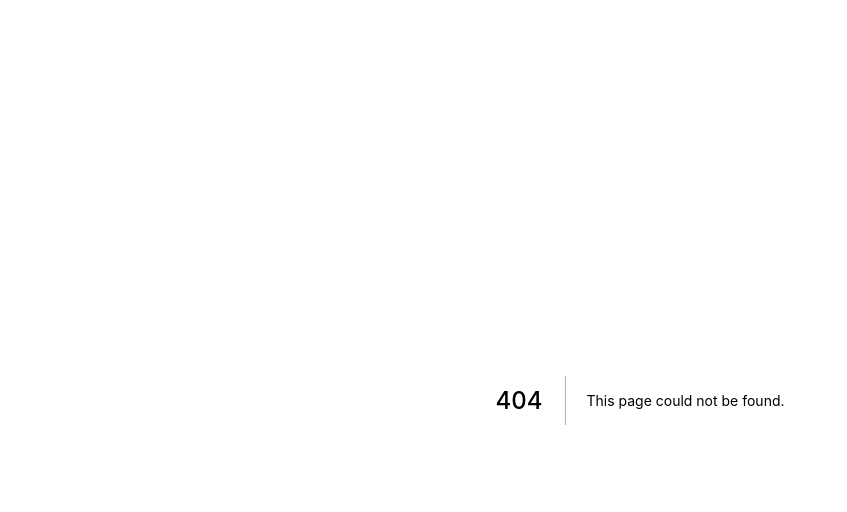
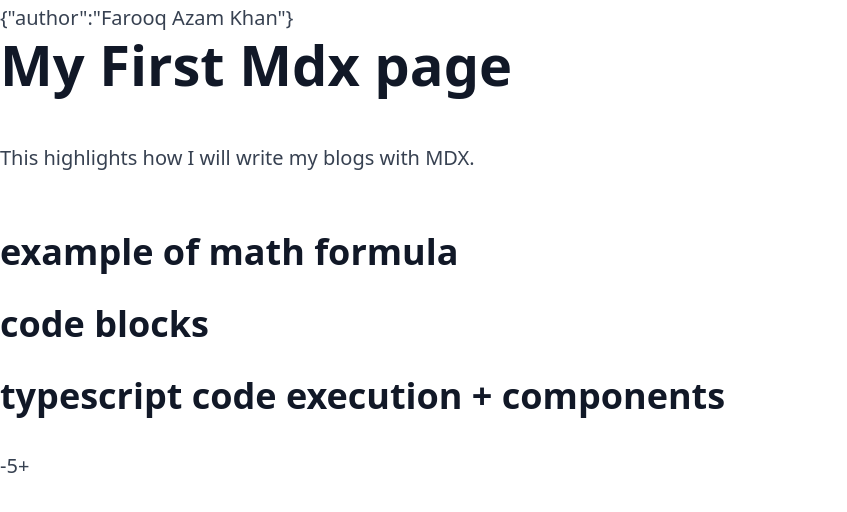
Before and after one commit to Farooq-azam-khan/next-app-tut, a Next.js app: page /my-first-mdx-page in a window 1280 px wide. Before the commit this address had no page. Shown: the top 512 px of the page, without its empty margins (0-847 px from the left). Built offline with nearby package versions, Linux system fonts and the light colour scheme.

Commit message:
built an mdx page

```diff
--- /dev/null
+++ b/components/Counter.tsx
@@ -0,0 +1,15 @@
+import { useState } from 'react'
+type Props = {
+    start_counter: number
+}
+const Counter = ({ start_counter }: Props) => {
+    const [counter, setCounter] = useState<number>(start_counter)
+
+    return (<div>
+        <button onClick={() => setCounter(prevVal => prevVal - 1)}>-</button>
+        <span>{counter}</span>
+        <button onClick={() => setCounter(prevVal => prevVal + 1)}>+</button>
+    </div>)
+}
+
+export default Counter
--- /dev/null
+++ b/components/Layout.tsx
@@ -0,0 +1,10 @@
+import { MDXProvider } from '@mdx-js/react'
+
+const Layout = ({ children, meta }: any) => {
+    return (<MDXProvider><div className="prose lg:prose-xl">
+        {JSON.stringify(meta)}
+        {children}</div>
+    </MDXProvider>)
+}
+
+export default Layout
--- a/next.config.js
+++ b/next.config.js
@@ -4,4 +4,20 @@ const nextConfig = {
   swcMinify: true,
 }
 
-module.exports = nextConfig
+// next.config.js
+
+const withMDX = require('@next/mdx')({
+  extension: /\.mdx?$/,
+  options: {
+    remarkPlugins: [],
+    rehypePlugins: [],
+    // If you use `MDXProvider`, uncomment the following line.
+    providerImportSource: "@mdx-js/react",
+  },
+})
+module.exports = withMDX({
+  // Append the default value with md extensions
+  pageExtensions: ['ts', 'tsx', 'js', 'jsx', 'md', 'mdx'],
+  reactStrictMode: nextConfig.reactStrictMode,
+  swcMinify: nextConfig.swcMinify
+})
--- a/pages/index.tsx
+++ b/pages/index.tsx
@@ -1,9 +1,12 @@
 import type { NextPage } from 'next'
+import Link from 'next/link'
 
 const Home: NextPage = () => {
   return (
-    <div className="text-3xl font-bold underline">
-      Welcome to my First Next Page
+    <div className="mx-auto max-w-6xl">
+      <h1 className="text-3xl font-bold underline">Welcome to my First Next Page</h1>
+
+      <h2> <Link href="/my-first-mdx-page"><a>Blog 1</a></Link></h2>
 
     </div>
   )
--- /dev/null
+++ b/pages/my-first-mdx-page.mdx
@@ -0,0 +1,16 @@
+import Counter from '../components/Counter.tsx'
+import Layout from '../components/Layout.tsx'
+export const meta = {
+    author: 'Farooq Azam Khan'
+}
+
+# My First Mdx page
+This highlights how I will write my blogs with MDX.
+
+## example of math formula
+
+## code blocks
+
+## typescript code execution + components
+<Counter start_counter={5} />
+export default ({children}) => <Layout meta={meta}>{children}</Layout>
--- a/tailwind.config.js
+++ b/tailwind.config.js
@@ -2,10 +2,10 @@
 module.exports = {
   content: [
     "./pages/**/*.{js,ts,jsx,tsx,mdx,md}",
-      "./components/**/*.{js,ts,tsx,jsx}"
+    "./components/**/*.{js,ts,tsx,jsx}"
   ],
   theme: {
     extend: {},
   },
-  plugins: [],
+  plugins: [require('@tailwindcss/typography')],
 }
```
Also changed, not shown: package.json (+6 -1 lines), 1 other file (tests, documents, lock files or other folders).
